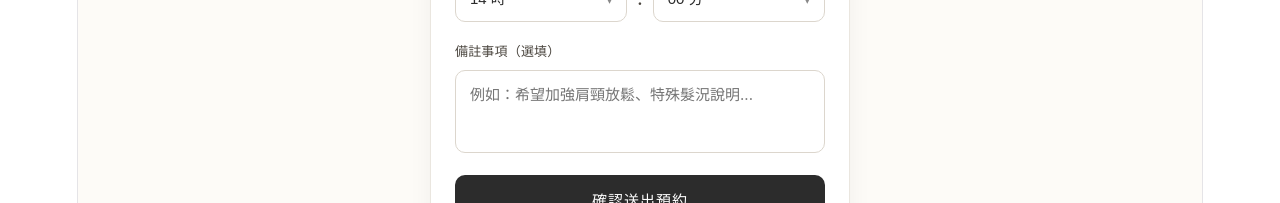
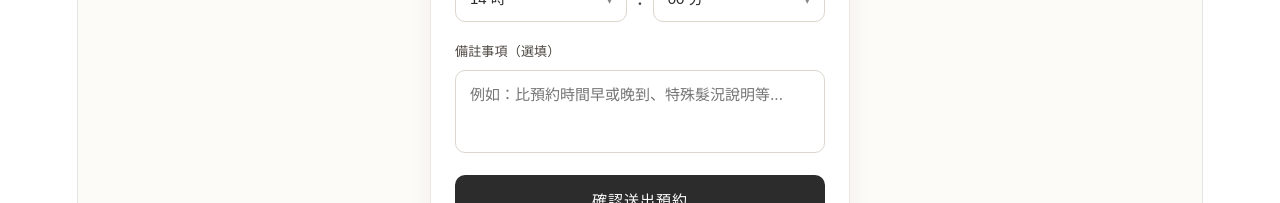
Before and after one commit to yuhsuan0319/hair-island-booking, a React (Vite) app: page / in a window 1280 px wide. Shown: the part 487-690 px from the top of the page. Built offline with nearby package versions, Linux system fonts and the light colour scheme.

Commit message:
Update App.jsx

```diff
--- a/src/App.jsx
+++ b/src/App.jsx
@@ -266,7 +266,7 @@ export default function App() {
               <textarea
                 value={remark}
                 onChange={(e) => setRemark(e.target.value)}
-                placeholder="例如：希望加強肩頸放鬆、特殊髮況說明..."
+                placeholder="例如：比預約時間早或晚到、特殊髮況說明等..."
                 rows="3"
                 style={{
                   display: 'block',
```
